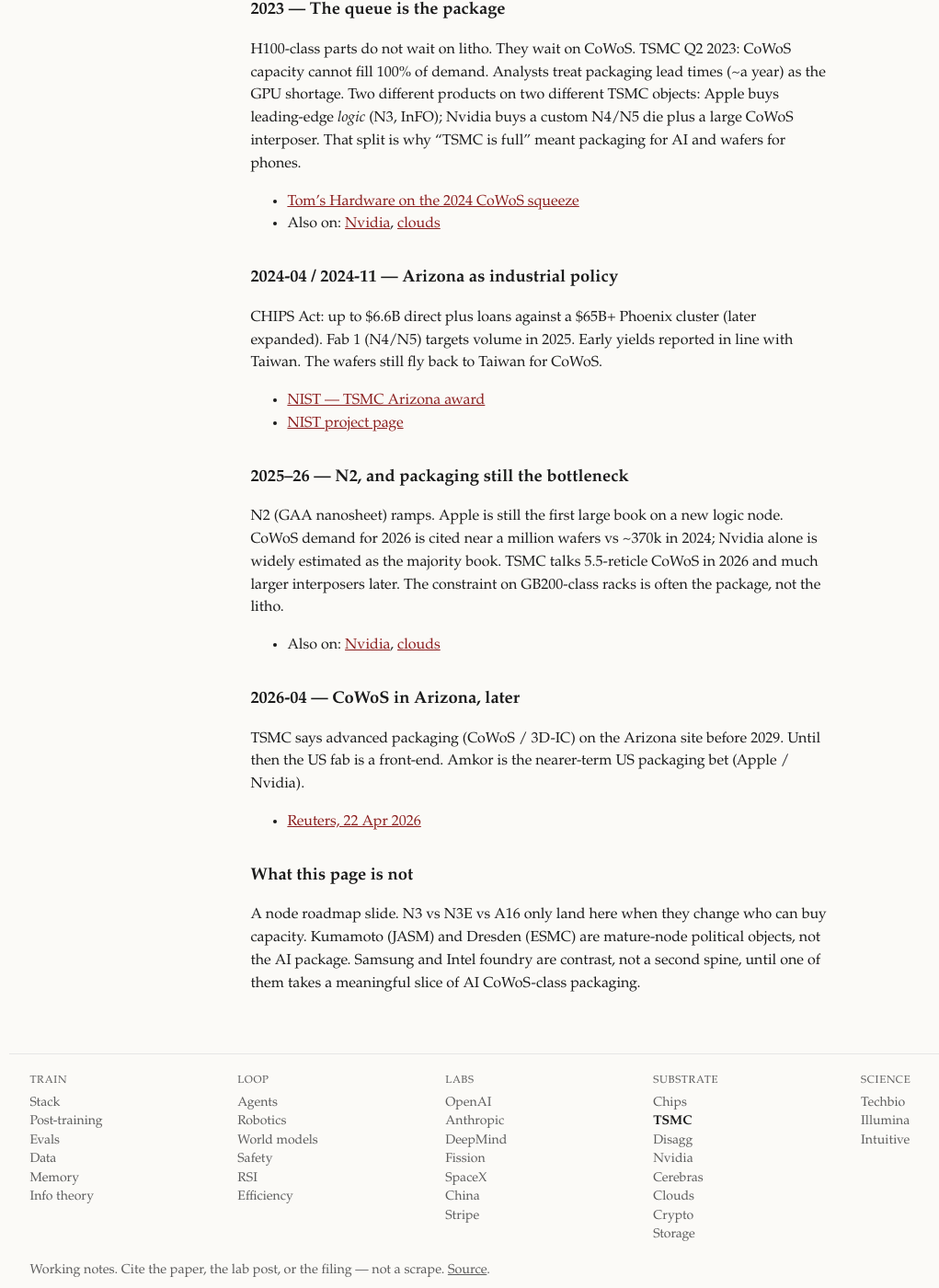
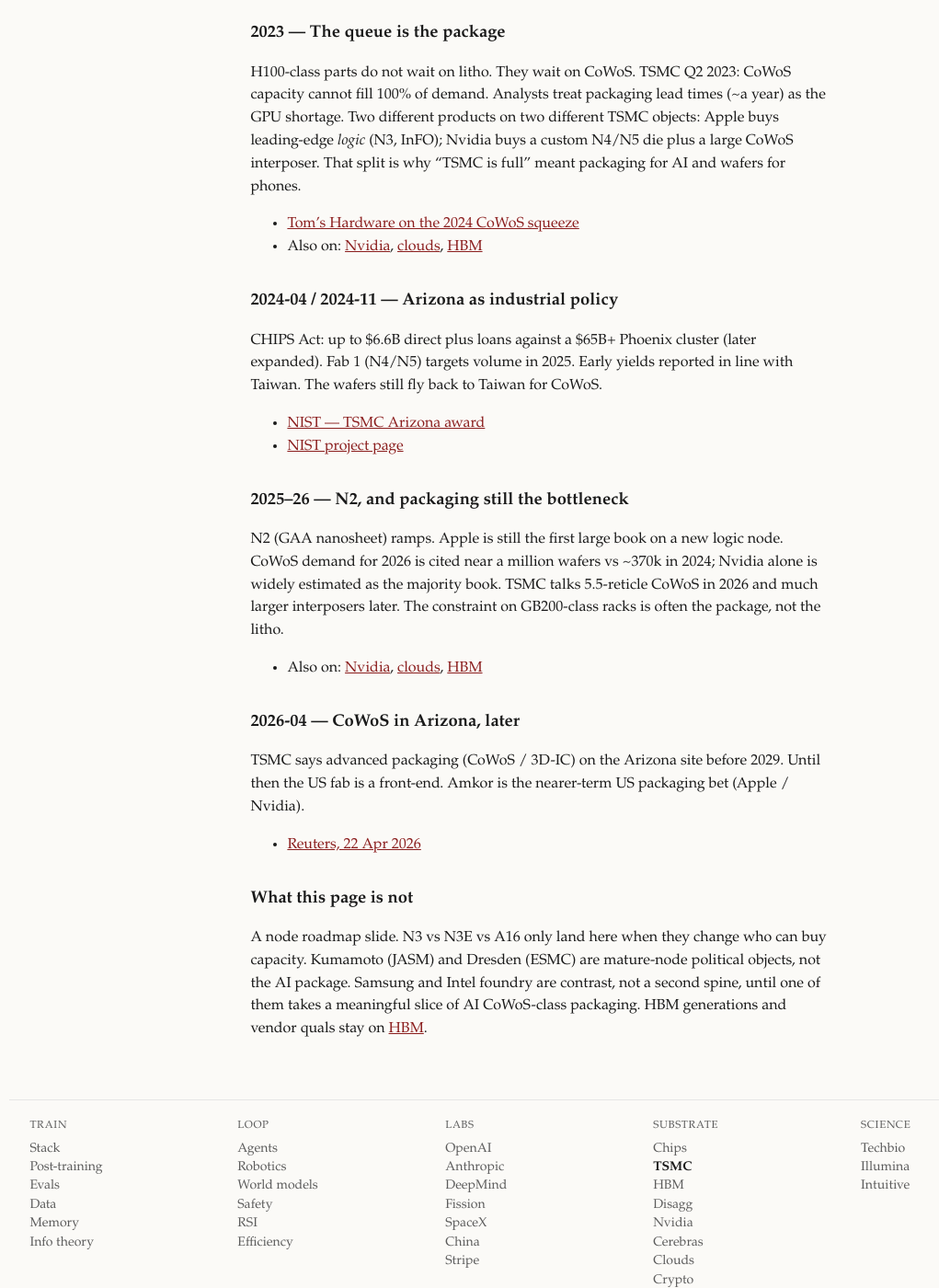
Before and after one commit to vandontduong/chronicle, a Jekyll site: the page built from timelines/tsmc.md, in a window 1280 px wide and 1400 px high, scrolled down 1098 px. Shown: the whole window at 92% size, without its empty margins (54-1075 px from the left). Built offline with Jekyll 4.4.1, drawn with Linux system fonts in a browser that asks for light colours; some of the changed text lies outside the part shown.

Commit message:
Chrome + TSMC/ICs pointers for HBM

```diff
--- a/_includes/sitemap.html
+++ b/_includes/sitemap.html
@@ -31,6 +31,7 @@
     <p>Substrate</p>
     <a href="{{ '/timelines/integrated-circuits/' | relative_url }}"{% if page.url contains '/integrated-circuits' %} class="here"{% endif %}>Chips</a>
     <a href="{{ '/timelines/tsmc/' | relative_url }}"{% if page.url contains '/tsmc' %} class="here"{% endif %}>TSMC</a>
+    <a href="{{ '/timelines/hbm/' | relative_url }}"{% if page.url contains '/hbm' %} class="here"{% endif %}>HBM</a>
     <a href="{{ '/timelines/disaggregated-compute/' | relative_url }}"{% if page.url contains '/disaggregated-compute' %} class="here"{% endif %}>Disagg</a>
     <a href="{{ '/timelines/nvidia/' | relative_url }}"{% if page.url contains '/nvidia' %} class="here"{% endif %}>Nvidia</a>
     <a href="{{ '/timelines/cerebras/' | relative_url }}"{% if page.url contains '/cerebras' %} class="here"{% endif %}>Cerebras</a>
--- a/timelines/tsmc.md
+++ b/timelines/tsmc.md
@@ -8,7 +8,7 @@ permalink: /timelines/tsmc/
 
 <p class="meta">Who can print the die — then who can glue it to HBM.</p>
 
-The physics of the transistor live on [integrated circuits]({{ '/timelines/integrated-circuits/' | relative_url }}). The board and the cheque live on [Nvidia]({{ '/timelines/nvidia/' | relative_url }}). This page is the foundry: nodes, EUV, CoWoS, and the Arizona political object.
+The physics of the transistor live on [integrated circuits]({{ '/timelines/integrated-circuits/' | relative_url }}). The board and the cheque live on [Nvidia]({{ '/timelines/nvidia/' | relative_url }}). The DRAM cube itself lives on [HBM]({{ '/timelines/hbm/' | relative_url }}). This page is the foundry: nodes, EUV, CoWoS, and the Arizona political object.
 
 ## 1987 — Pure-play foundry
 
@@ -22,7 +22,7 @@ Morris Chang. TSMC makes other people's designs and does not compete with them.
 
 ## 2019–20 — EUV at volume, then CoWoS as the AI step
 
-N5 / N7+ use EUV in production. Separately, Chip-on-Wafer-on-Substrate stops being a specialty for networking ASICs and becomes how you attach HBM to a training GPU. After this, *packaging capacity* is a second scarce object next to wafer starts. HBM itself is SK Hynix / Samsung silicon sitting on a TSMC interposer — TSMC does not print the stacks.
+N5 / N7+ use EUV in production. Separately, Chip-on-Wafer-on-Substrate stops being a specialty for networking ASICs and becomes how you attach HBM to a training GPU. After this, *packaging capacity* is a second scarce object next to wafer starts. HBM itself is SK Hynix / Samsung / Micron silicon sitting on a TSMC interposer — TSMC does not print the stacks. Stack generations and Nvidia quals: [HBM]({{ '/timelines/hbm/' | relative_url }}).
 
 - [TSMC CoWoS](https://www.tsmc.com/english/dedicatedFoundry/technology/cowos)
 
@@ -37,7 +37,7 @@ US BIS rules restrict leading-edge tools and high-end GPUs to the PRC. TSMC is n
 H100-class parts do not wait on litho. They wait on CoWoS. TSMC Q2 2023: CoWoS capacity cannot fill 100% of demand. Analysts treat packaging lead times (~a year) as the GPU shortage. Two different products on two different TSMC objects: Apple buys leading-edge *logic* (N3, InFO); Nvidia buys a custom N4/N5 die plus a large CoWoS interposer. That split is why “TSMC is full” meant packaging for AI and wafers for phones.
 
 - [Tom's Hardware on the 2024 CoWoS squeeze](https://www.tomshardware.com/tech-industry/tsmc-struggles-meet-demand-for-cowos-packaging-holding-back-ai-and-hpc-silicon-production-report)
-- Also on: [Nvidia]({{ '/timelines/nvidia/' | relative_url }}), [clouds]({{ '/timelines/clouds/' | relative_url }})
+- Also on: [Nvidia]({{ '/timelines/nvidia/' | relative_url }}), [clouds]({{ '/timelines/clouds/' | relative_url }}), [HBM]({{ '/timelines/hbm/' | relative_url }})
 
 ## 2024-04 / 2024-11 — Arizona as industrial policy
 
@@ -50,7 +50,7 @@ CHIPS Act: up to $6.6B direct plus loans against a $65B+ Phoenix cluster (later
 
 N2 (GAA nanosheet) ramps. Apple is still the first large book on a new logic node. CoWoS demand for 2026 is cited near a million wafers vs ~370k in 2024; Nvidia alone is widely estimated as the majority book. TSMC talks 5.5-reticle CoWoS in 2026 and much larger interposers later. The constraint on GB200-class racks is often the package, not the litho.
 
-- Also on: [Nvidia]({{ '/timelines/nvidia/' | relative_url }}), [clouds]({{ '/timelines/clouds/' | relative_url }})
+- Also on: [Nvidia]({{ '/timelines/nvidia/' | relative_url }}), [clouds]({{ '/timelines/clouds/' | relative_url }}), [HBM]({{ '/timelines/hbm/' | relative_url }})
 
 ## 2026-04 — CoWoS in Arizona, later
 
@@ -60,4 +60,4 @@ TSMC says advanced packaging (CoWoS / 3D-IC) on the Arizona site before 2029. Un
 
 ## What this page is not
 
-A node roadmap slide. N3 vs N3E vs A16 only land here when they change who can buy capacity. Kumamoto (JASM) and Dresden (ESMC) are mature-node political objects, not the AI package. Samsung and Intel foundry are contrast, not a second spine, until one of them takes a meaningful slice of AI CoWoS-class packaging.
+A node roadmap slide. N3 vs N3E vs A16 only land here when they change who can buy capacity. Kumamoto (JASM) and Dresden (ESMC) are mature-node political objects, not the AI package. Samsung and Intel foundry are contrast, not a second spine, until one of them takes a meaningful slice of AI CoWoS-class packaging. HBM generations and vendor quals stay on [HBM]({{ '/timelines/hbm/' | relative_url }}).
```
Also changed, not shown: timelines/index.md (+3 -2 lines), timelines/integrated-circuits.md (+4 -4 lines).
